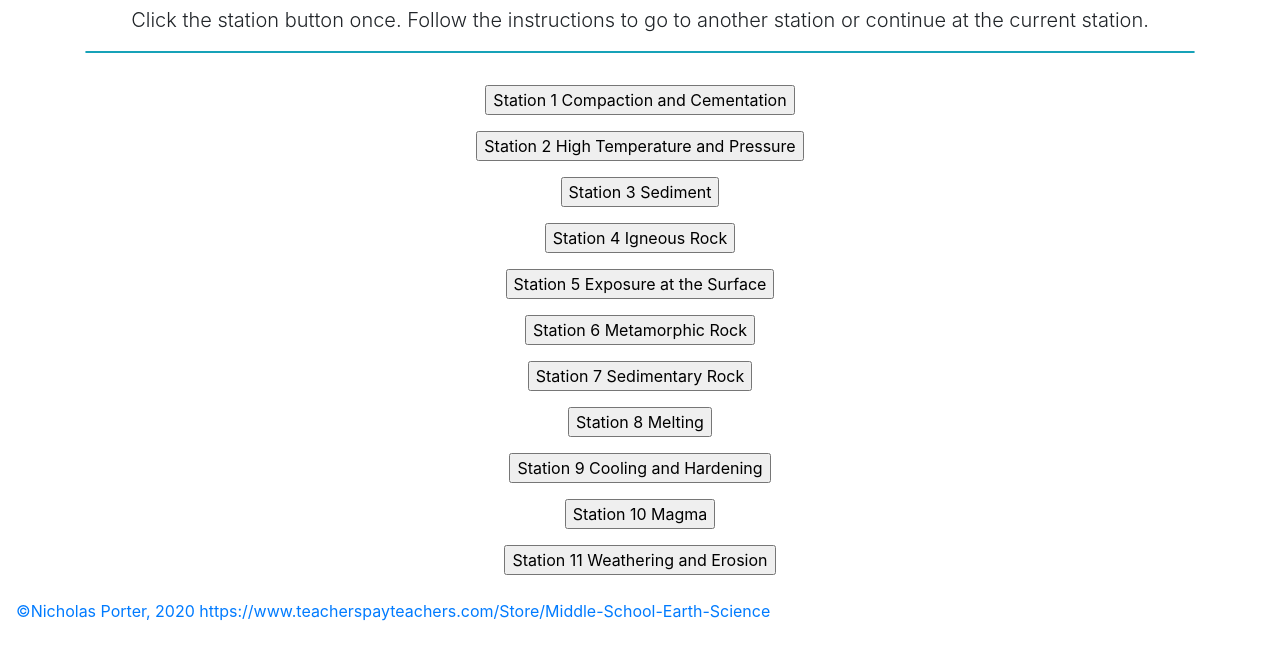
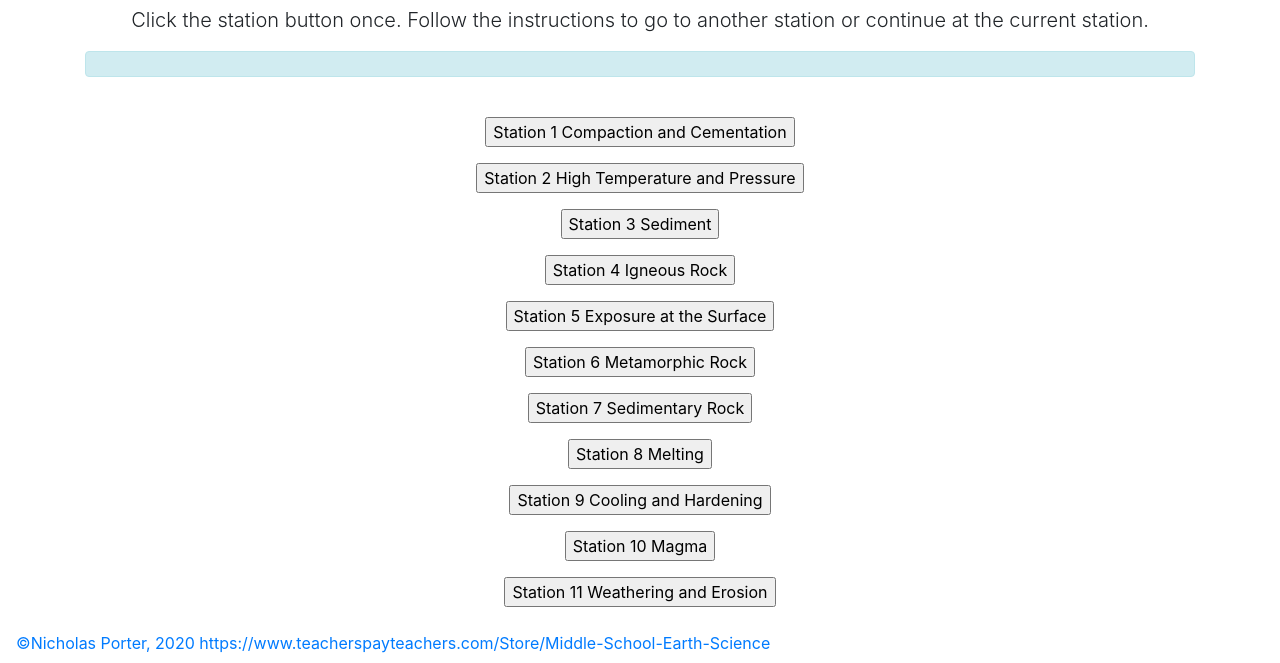
Before and after one commit to porternick/rockcyclesimulator, a website: page index.html in a window 1280 px wide. Shown: the part 155-818 px from the top of the page. Drawn offline with Linux system fonts and the light colour scheme.

Commit message:
Update index.html

```diff
--- a/index.html
+++ b/index.html
@@ -101,7 +101,7 @@ function StationEleven()
         <h1 class="mt-5">Rock Cycle Simulator</h1>
         <p class="lead">Click the station button once. Follow the instructions to go to another station or continue at the current station.</p>
 
-        <h2 class="border border-info rounded" id="s1"></h2>
+        <h2 class="alert alert-info rounded-8" id="s1"></h2>
         <br>
         <p><input type="button" id="btnSymbol" value="Station 1 Compaction and Cementation" onclick="StationOne();" /></p>
         <p><input type="button" id="btnSymbol" value="Station 2 High Temperature and Pressure" onclick="StationTwo();" /></p>
```
